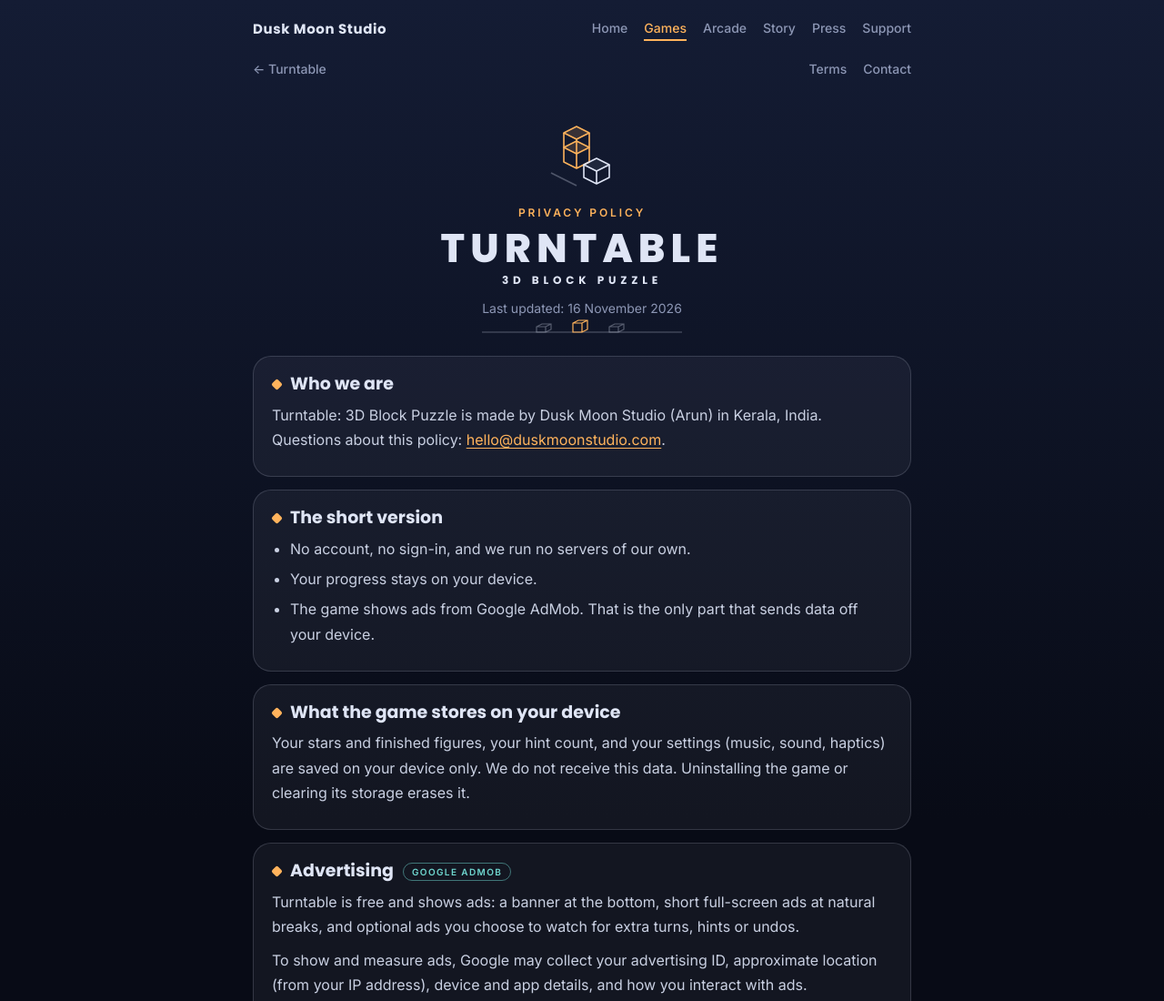
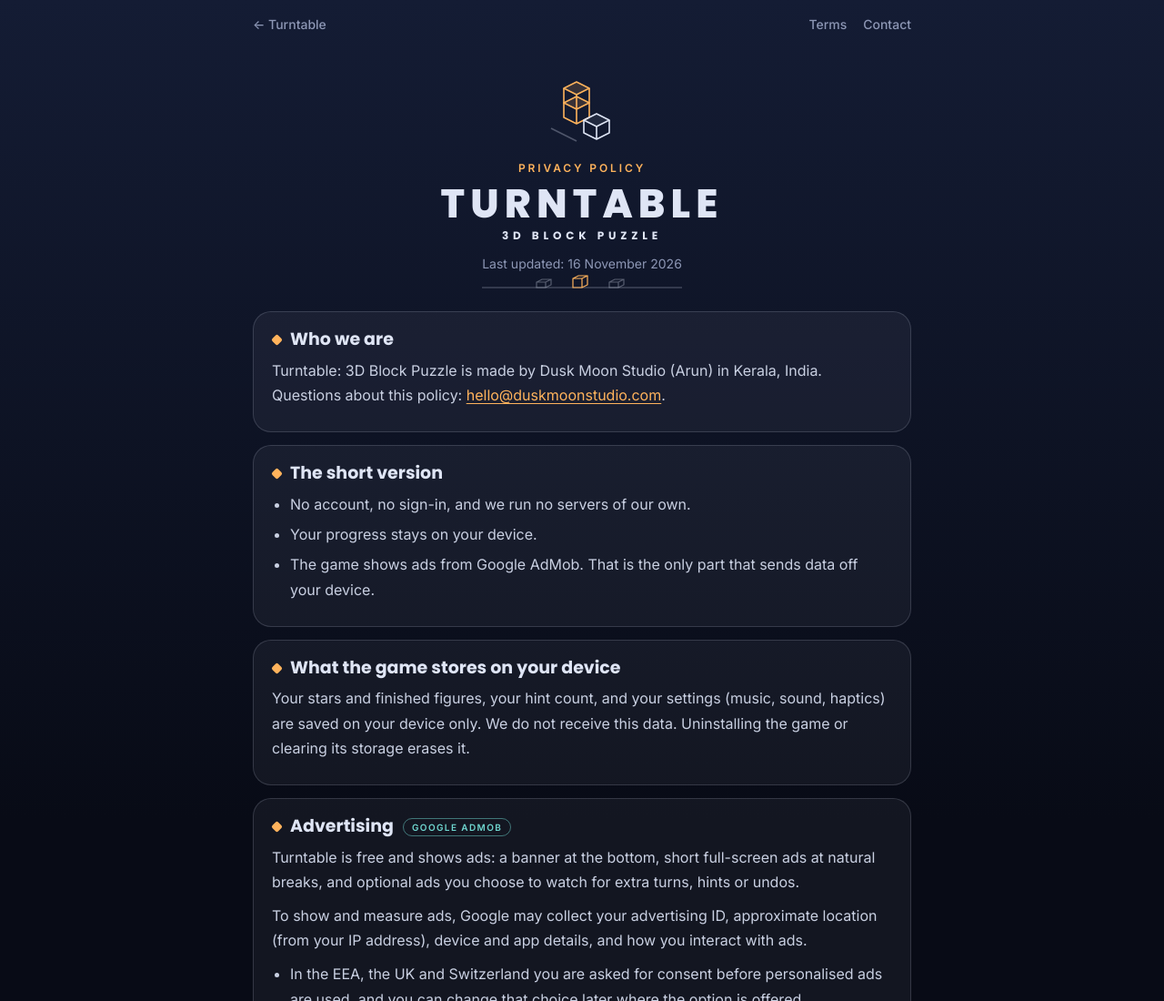
Before and after one commit to duskmoonstudio/duskmoonstudio.github.io, a plain HTML site: page turntable/privacy-policy.html in a window 1280 px wide. Shown: the top 1100 px of the page at 91% size. Drawn offline with Linux system fonts and the light colour scheme.

Commit message:
yet another change to turntable page

```diff
--- a/turntable/privacy-policy.html
+++ b/turntable/privacy-policy.html
@@ -17,11 +17,6 @@
 body{margin:0;background:#080b16 linear-gradient(180deg,var(--sky) 0,var(--sky2) 900px) no-repeat;color:var(--text);font:16px/1.7 var(--body);min-height:100vh}
 a{color:var(--amber);text-decoration:underline;text-underline-offset:3px}a:focus-visible{outline:2px solid var(--teal);outline-offset:3px;border-radius:6px}
 .wrap{max-width:760px;margin:0 auto;padding:0 18px}
-.sitebar{display:flex;flex-wrap:wrap;justify-content:space-between;align-items:center;gap:6px 22px;padding:16px 0 2px;font:500 14px var(--body)}
-.sitebar a{color:var(--muted);text-decoration:none;padding:4px 0;border-bottom:2px solid transparent}.sitebar a:hover{color:var(--ink)}
-.sitebar a[aria-current]{color:var(--amber);border-bottom-color:var(--amber)}
-.sitebar .brand{color:var(--ink);font:700 15px var(--head);letter-spacing:.04em;border-bottom:0}
-.sitebar span{display:flex;flex-wrap:wrap;gap:2px 18px}
 .bar{display:flex;justify-content:space-between;align-items:center;gap:14px;padding:18px 0;font:500 14px var(--body)}
 .bar a{color:var(--muted);text-decoration:none}.bar a:hover{color:var(--ink)}.bar span{display:flex;gap:18px}
 .hero{text-align:center;padding:26px 0 8px}
@@ -43,7 +38,6 @@ footer{text-align:center;color:var(--muted);font-size:14px;padding:26px 0 40px}f
 </head>
 <body>
 <div class="wrap">
-<nav class="sitebar" aria-label="Main"><a class="brand" href="../">Dusk Moon Studio</a><span><a href="../">Home</a><a href="../games/" aria-current="page">Games</a><a href="../arcade/">Arcade</a><a href="../story/">Story</a><a href="../press/">Press</a><a href="../support/">Support</a></span></nav>
 <nav class="bar" aria-label="Site"><a href="/turntable/">← Turntable</a><span><a href="terms.html">Terms</a><a href="#contact">Contact</a></span></nav>
 <header class="hero">
 <svg width="84" height="84" viewBox="0 0 84 84" fill="none" stroke-linejoin="round" stroke-width="1.6" aria-hidden="true">
```
Also changed, not shown: turntable/index.html (+1 -2 lines), turntable/terms.html (+0 -6 lines).
